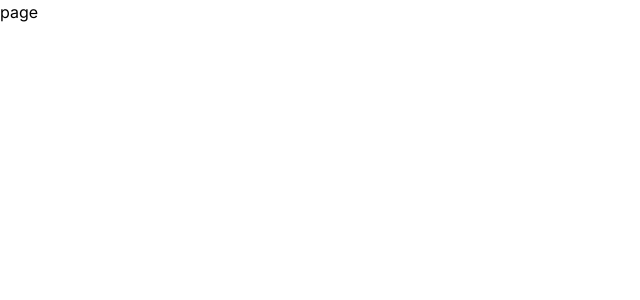
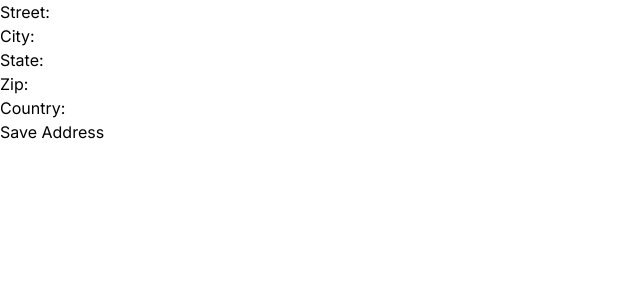
Before and after one commit to gauravkumarit8/DrivingLicense-Frontend, a Next.js app: page /admin/address/1 in a window 1280 px wide. Shown: the top 300 px of the page, without its empty margins (0-640 px from the left). Built offline with nearby package versions, Linux system fonts and the light colour scheme; no server answers.

Commit message:
Created the page to add the admin address

```diff
--- a/src/app/admin/address/[id]/page.jsx
+++ b/src/app/admin/address/[id]/page.jsx
@@ -1,12 +1,71 @@
-import React from 'react'
+"use client";
+import { saveAdminAddress } from '@/utils/mapIntegeration/page';
+import React, { useState } from 'react';
+import { useRouter } from 'next/router';
 
-const page = ({params}) => {
+const Page = ({ params }) => {
+  const { id } = params;
+  const router = useRouter();
+  const [city, setCity] = useState("");
+  const [state, setState] = useState("");
+  const [zip, setZip] = useState("");
+  const [country, setCountry] = useState("");
+  const [street, setStreet] = useState("");
+  const [message, setMessage] = useState("");
 
-    const {id}=params.id;
+  const handleSubmit = async (e) => {
+    e.preventDefault();
+    const address = { street, city, state, zip, country };
+    try {
+      const sendAddress = await saveAdminAddress(id, address);
+      if (sendAddress.success) {
+        setMessage("Address saved successfully!");
+        setTimeout(() => {
+          router.back(); // Redirect to the previous page
+        }, 2000); // Redirect after 2 seconds
+      }
+    } catch (error) {
+      console.error("Error saving address:", error);
+    }
+  };
+
+  const handleChange = (e) => {
+    const { name, value } = e.target;
+    if (name === "street") setStreet(value);
+    if (name === "city") setCity(value);
+    if (name === "state") setState(value);
+    if (name === "zip") setZip(value);
+    if (name === "country") setCountry(value);
+  };
 
   return (
-    <div>page</div>
-  )
-}
+    <div>
+      {message && <p className="success-message">{message}</p>}
+      <form className="distance-form" onSubmit={handleSubmit}>
+        <div className="form-group">
+          <label htmlFor="street">Street:</label>
+          <input type="text" name="street" value={street} onChange={handleChange} required />
+        </div>
+        <div className="form-group">
+          <label htmlFor="city">City:</label>
+          <input type="text" name="city" value={city} onChange={handleChange} required />
+        </div>
+        <div className="form-group">
+          <label htmlFor="state">State:</label>
+          <input type="text" name="state" value={state} onChange={handleChange} required />
+        </div>
+        <div className="form-group">
+          <label htmlFor="zip">Zip:</label>
+          <input type="text" name="zip" value={zip} onChange={handleChange} required />
+        </div>
+        <div className="form-group">
+          <label htmlFor="country">Country:</label>
+          <input type="text" name="country" value={country} onChange={handleChange} required />
+        </div>
+        <button type="submit" className="submit-button">Save Address</button>
+      </form>
+    </div>
+  );
+};
 
-export default page
+export default Page;
```
